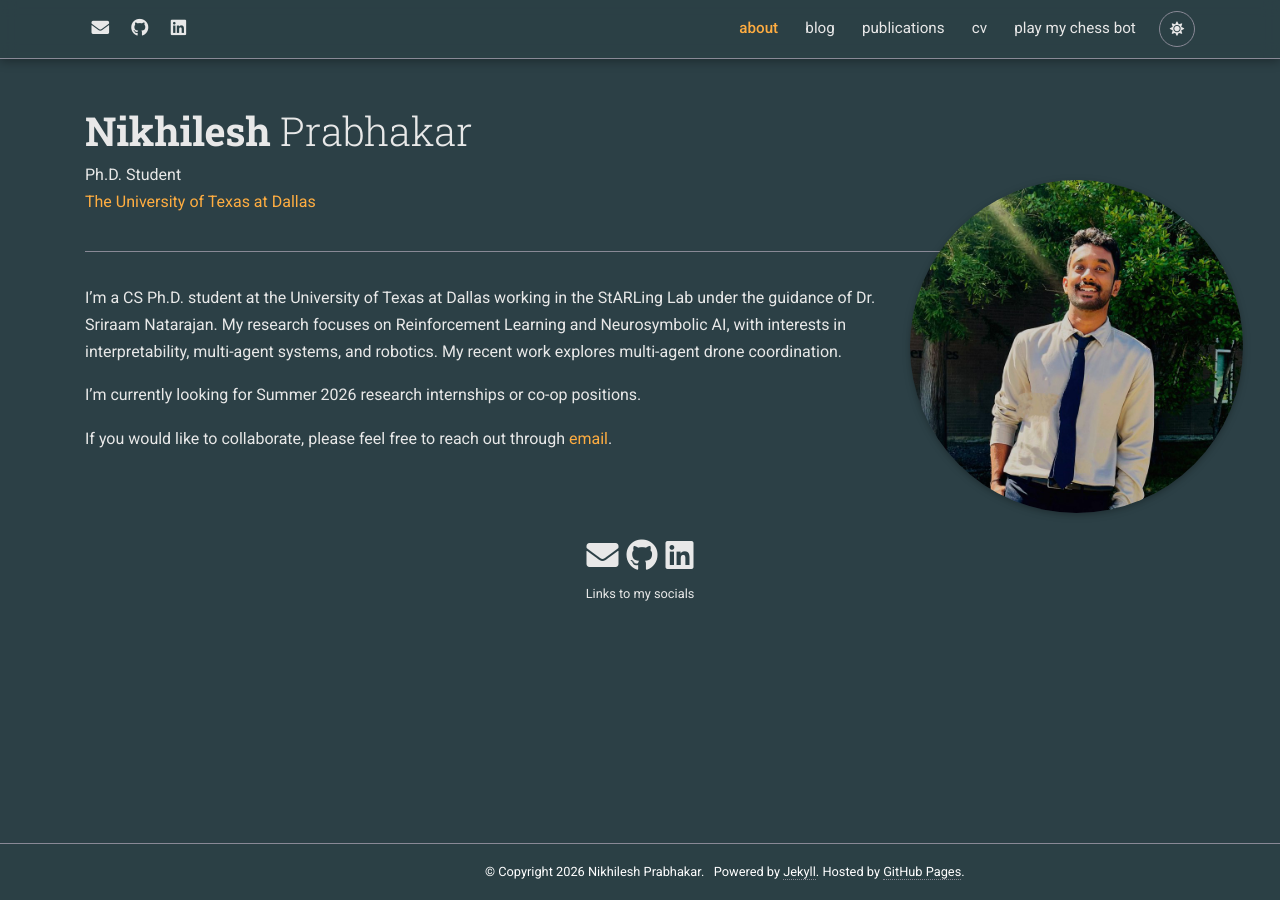
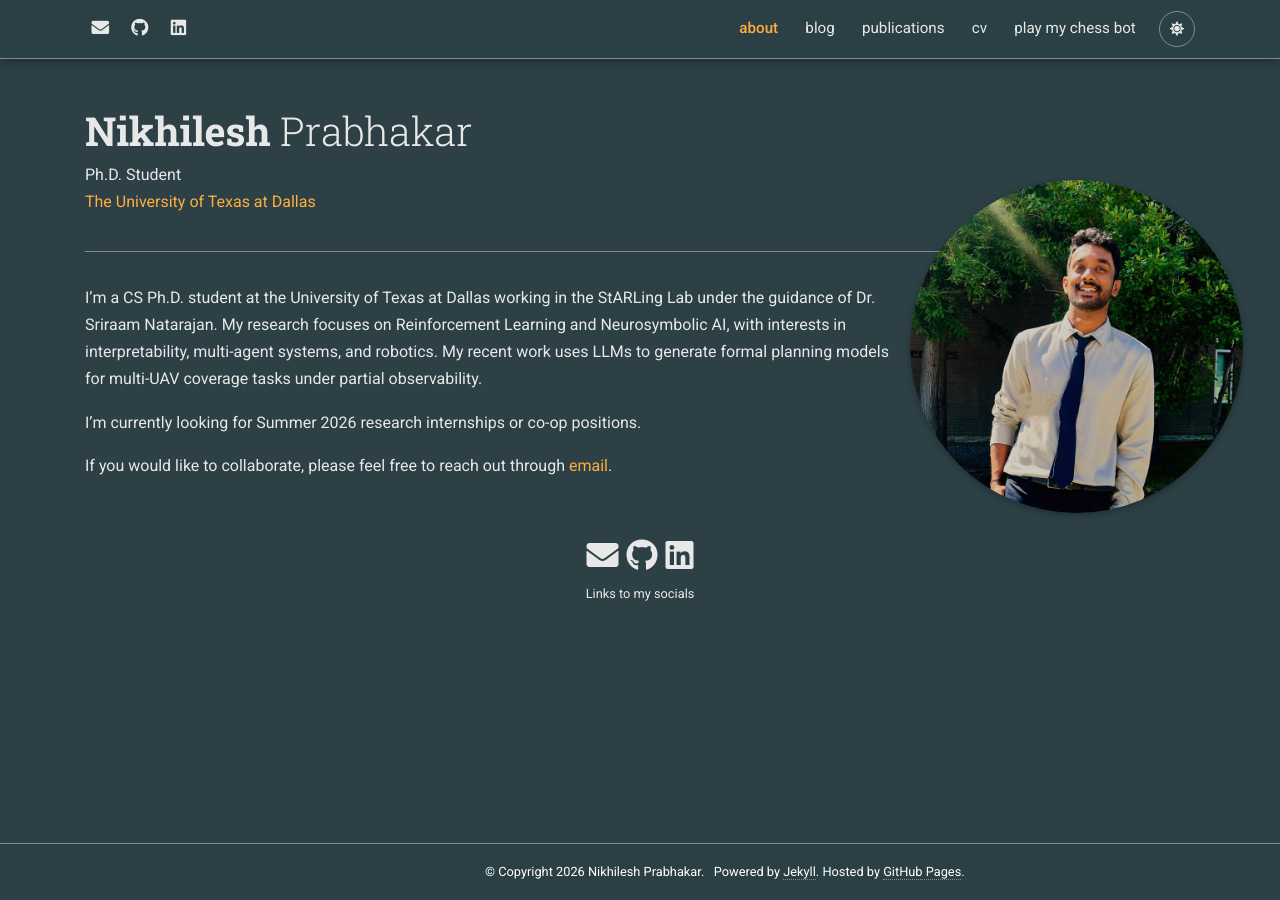
Before and after one commit to nikhileshp/nikhileshp.github.io, a Jekyll site: the page built from _pages/about.md, in a window 1280 px wide. Built offline with Jekyll 4.4.1, drawn with Linux system fonts in a browser that asks for light colours; full-size pictures stand in for the smaller copies a plugin makes; comment, search, counter and statistics services are not loaded; a style sheet for code colours, icons or effects is not loaded.

Commit message:
about: replace generic drone-coordination line with specific LLM-Formalized Planning Models project blurb

```diff
--- a/_pages/about.md
+++ b/_pages/about.md
@@ -19,7 +19,7 @@ selected_papers: false # includes a list of papers marked as "selected={true}"
 social: true  # includes social icons at the bottom of the page
 ---
 
-I'm a CS Ph.D. student at the University of Texas at Dallas working in the StARLing Lab under the guidance of Dr. Sriraam Natarajan. My research focuses on Reinforcement Learning and Neurosymbolic AI, with interests in interpretability, multi-agent systems, and robotics. My recent work explores multi-agent drone coordination.
+I'm a CS Ph.D. student at the University of Texas at Dallas working in the StARLing Lab under the guidance of Dr. Sriraam Natarajan. My research focuses on Reinforcement Learning and Neurosymbolic AI, with interests in interpretability, multi-agent systems, and robotics. My recent work uses LLMs to generate formal planning models for multi-UAV coverage tasks under partial observability.
 
 I'm currently looking for Summer 2026 research internships or co-op positions.
 
```
